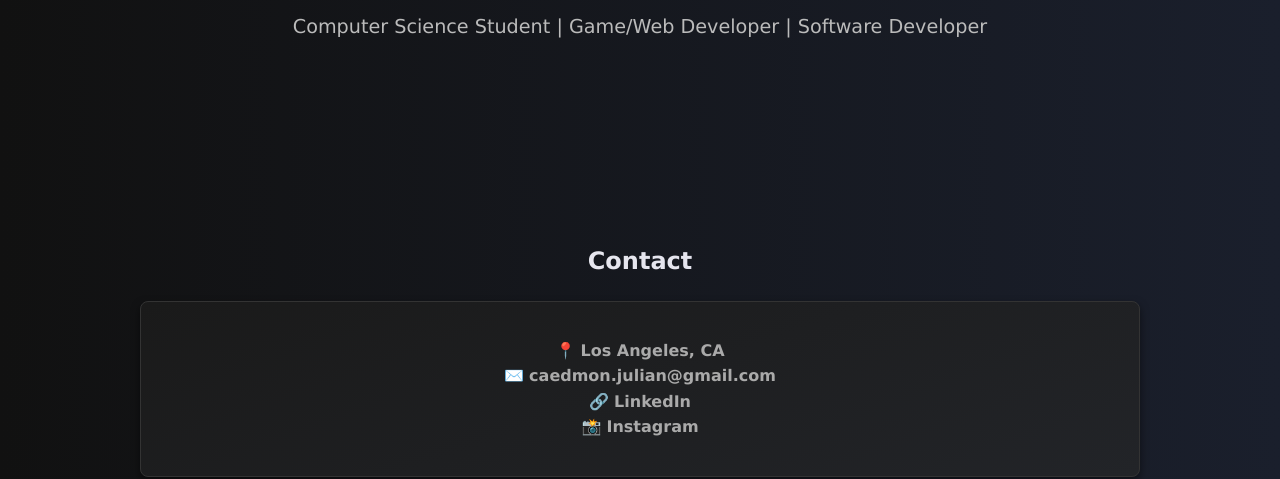
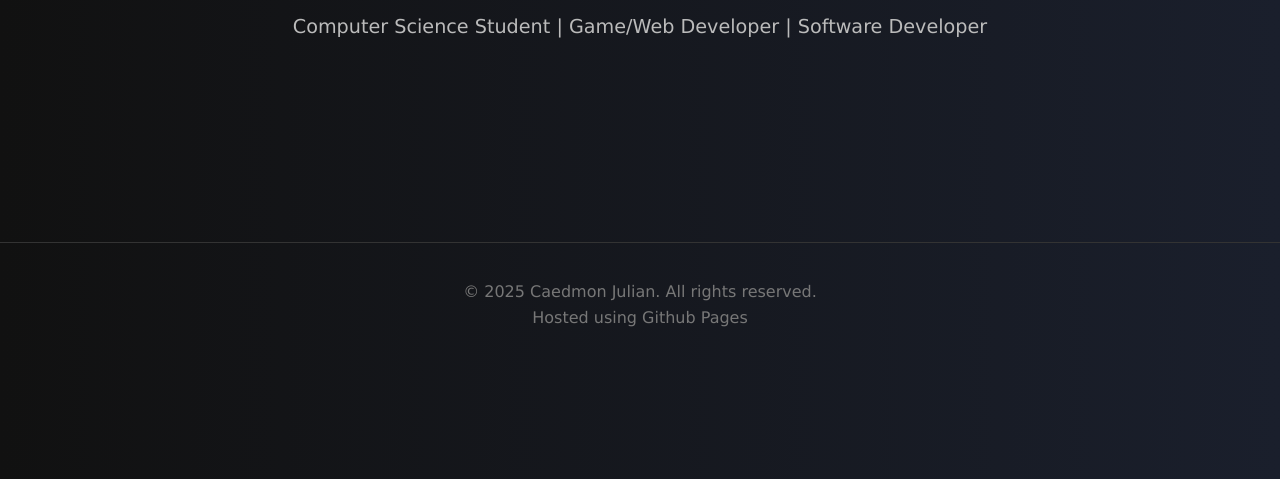
Before and after one commit to NinjaCad/test, a plain HTML site: page index.html in a window 1280 px wide. Shown: the part 330-809 px from the top of the page. Drawn offline with Linux system fonts and the light colour scheme.

Commit message:
Update index.html

```diff
--- a/index.html
+++ b/index.html
@@ -160,18 +160,6 @@
         <h1>Caedmon Julian</h1>
         <p>Computer Science Student | Game/Web Developer | Software Developer</p>
       </section>
-
-    <section id="contact">
-      <h2>Contact</h2>
-      <div class="card contact">
-        <p>
-          📍 <a href="https://www.google.com/maps/search/?api=1&query=Los+Angeles" target="_blank" rel="noopener noreferrer">Los Angeles, CA</a><br>
-          ✉️ <a href="mailto:caedmon.julian@gmail.com">caedmon.julian@gmail.com</a><br>
-          🔗 <a href="https://www.linkedin.com/in/caedmonjulian" target="_blank" rel="noopener noreferrer">LinkedIn</a><br>
-          📸 <a href="https://www.instagram.com/caedmonjulian" target="_blank" rel="noopener noreferrer">Instagram</a>
-        </p>
-      </div>
-    </section>
     </main>
 
     <footer>
```
Lines whose indentation alone changed are shown as unchanged.
